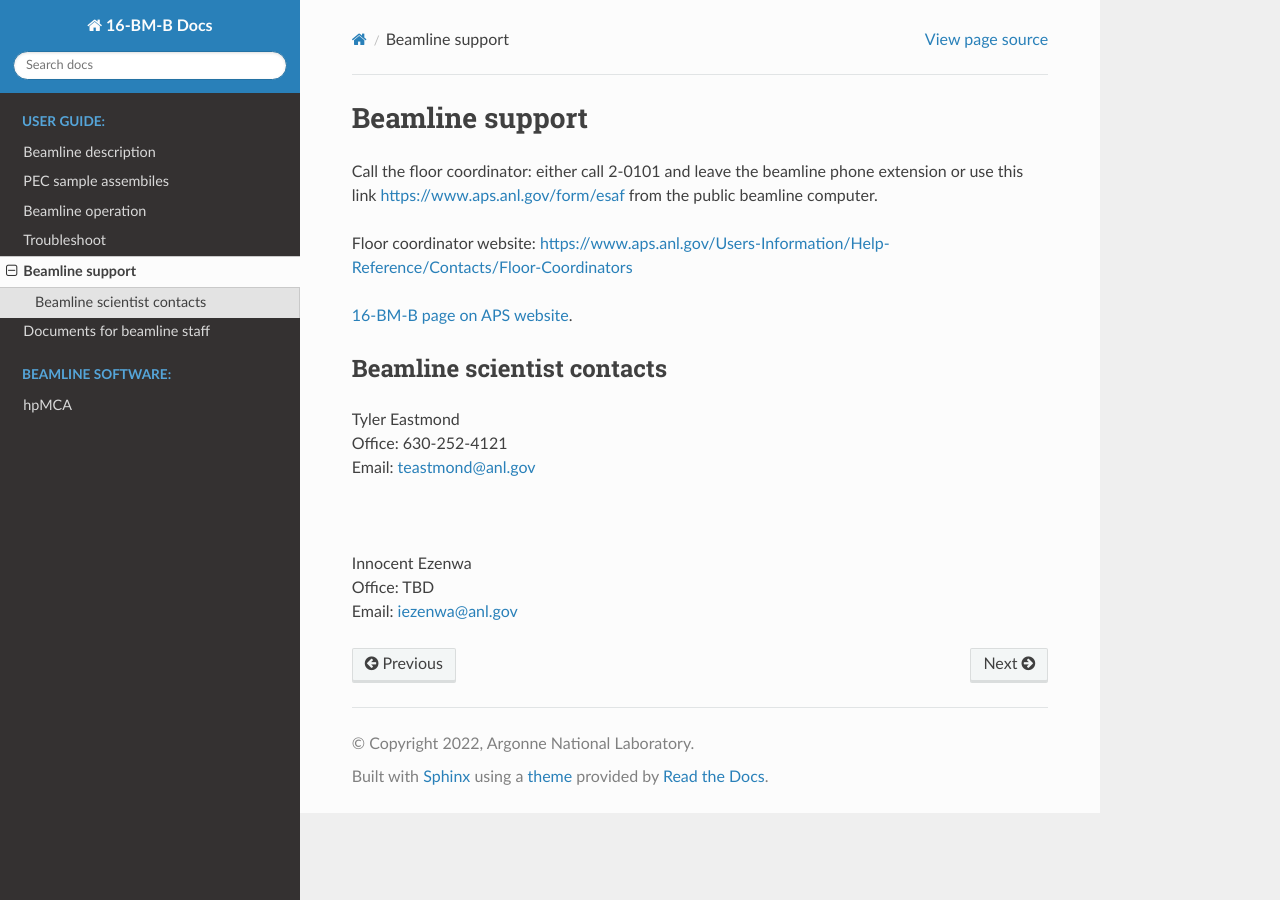
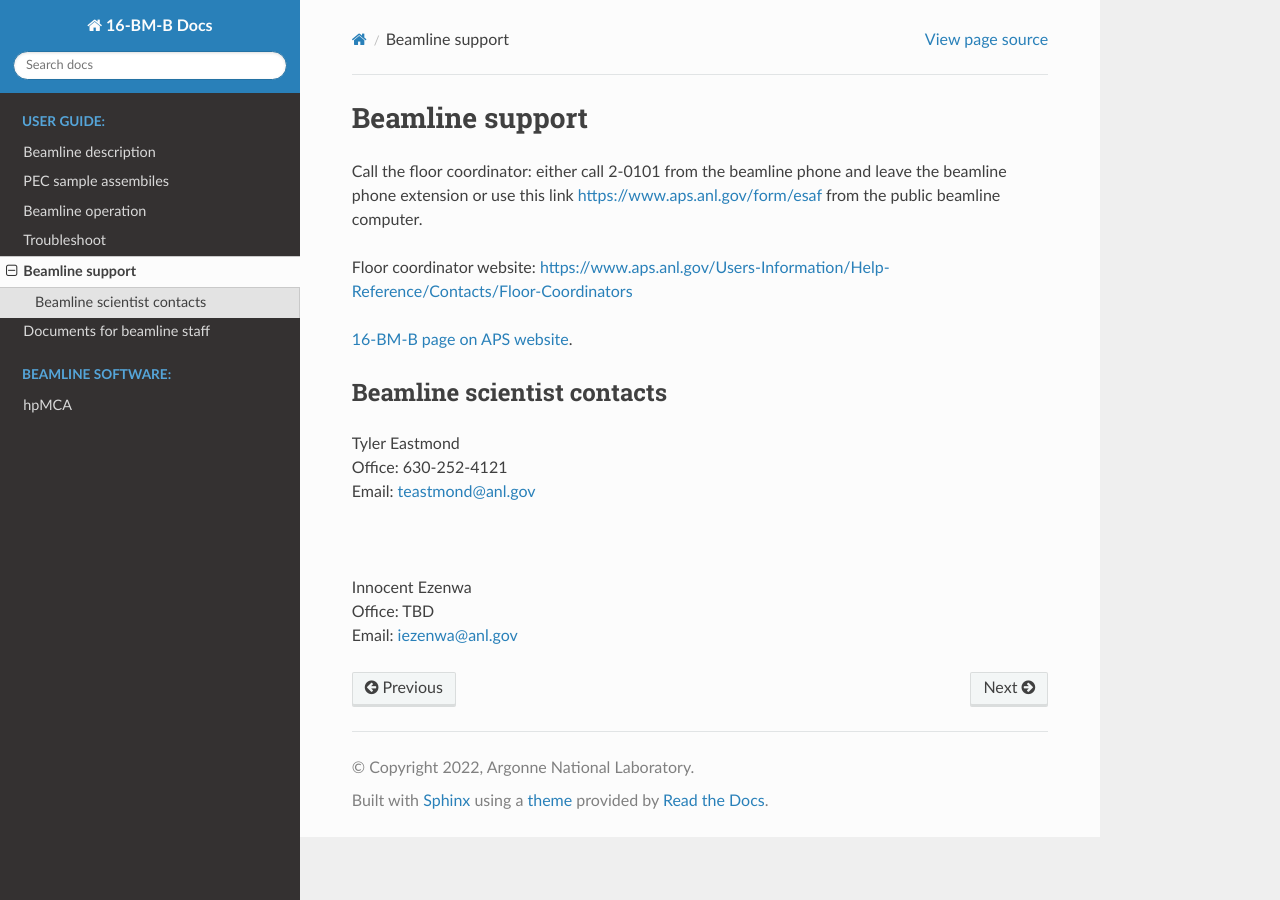
Before and after one commit to taeastmo/16BMB_manual, a Sphinx documentation site: the page built from docs/source/beamline_support.rst, in a window 1280 px wide. Built offline with Sphinx 7.4.7 and the Read the Docs theme 3.1.0, drawn with Linux system fonts in a browser that asks for light colours.

Commit message:
Update beamline_support.rst

```diff
--- a/docs/source/beamline_support.rst
+++ b/docs/source/beamline_support.rst
@@ -3,7 +3,7 @@
 Beamline support
 ================
 
-Call the floor coordinator: either call 2-0101 and leave the beamline phone extension or use
+Call the floor coordinator: either call 2-0101 from the beamline phone and leave the beamline phone extension or use
 this link `<https://www.aps.anl.gov/form/esaf>`_ from the public beamline computer.
 
 Floor coordinator website: `<https://www.aps.anl.gov/Users-Information/Help-Reference/Contacts/Floor-Coordinators>`_
```
